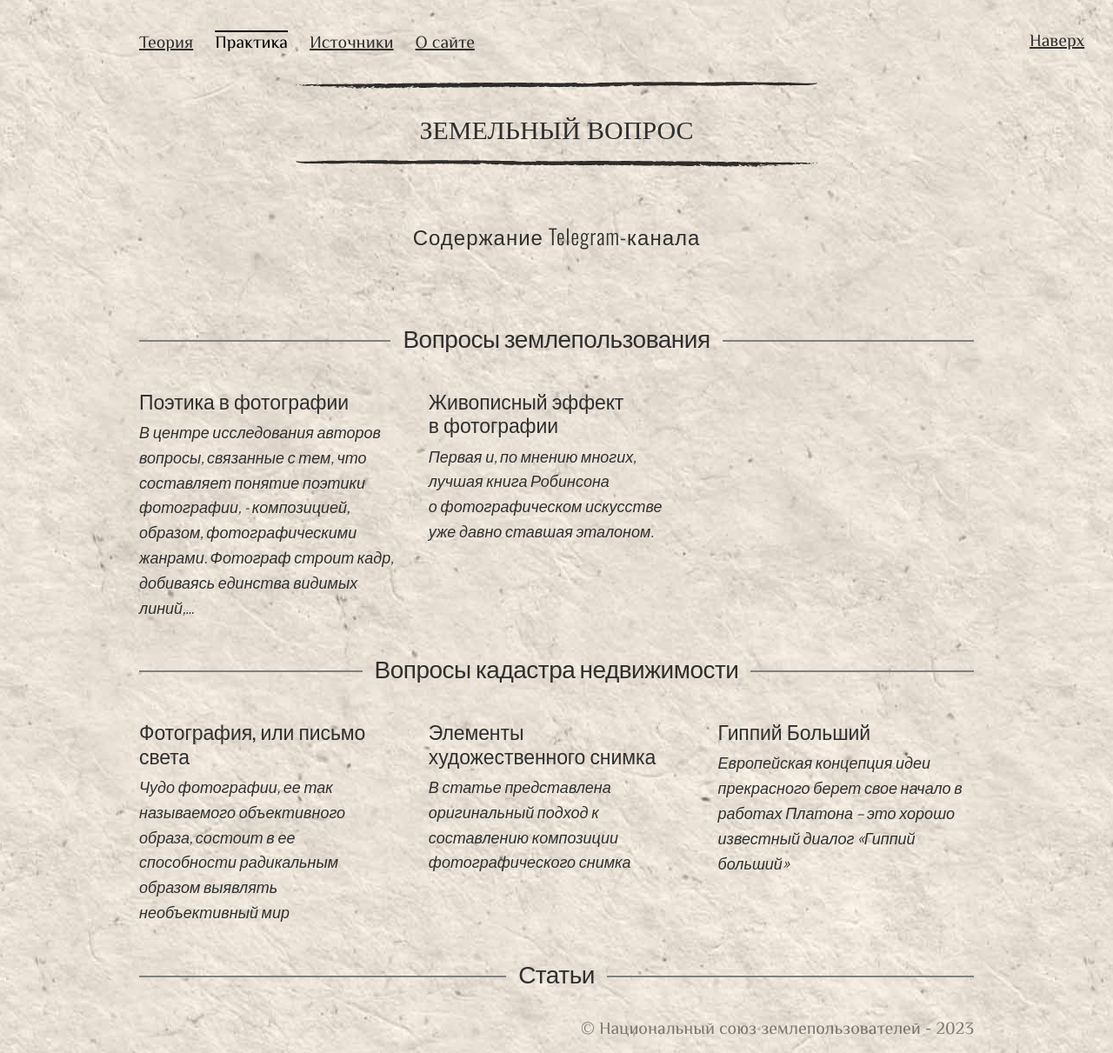
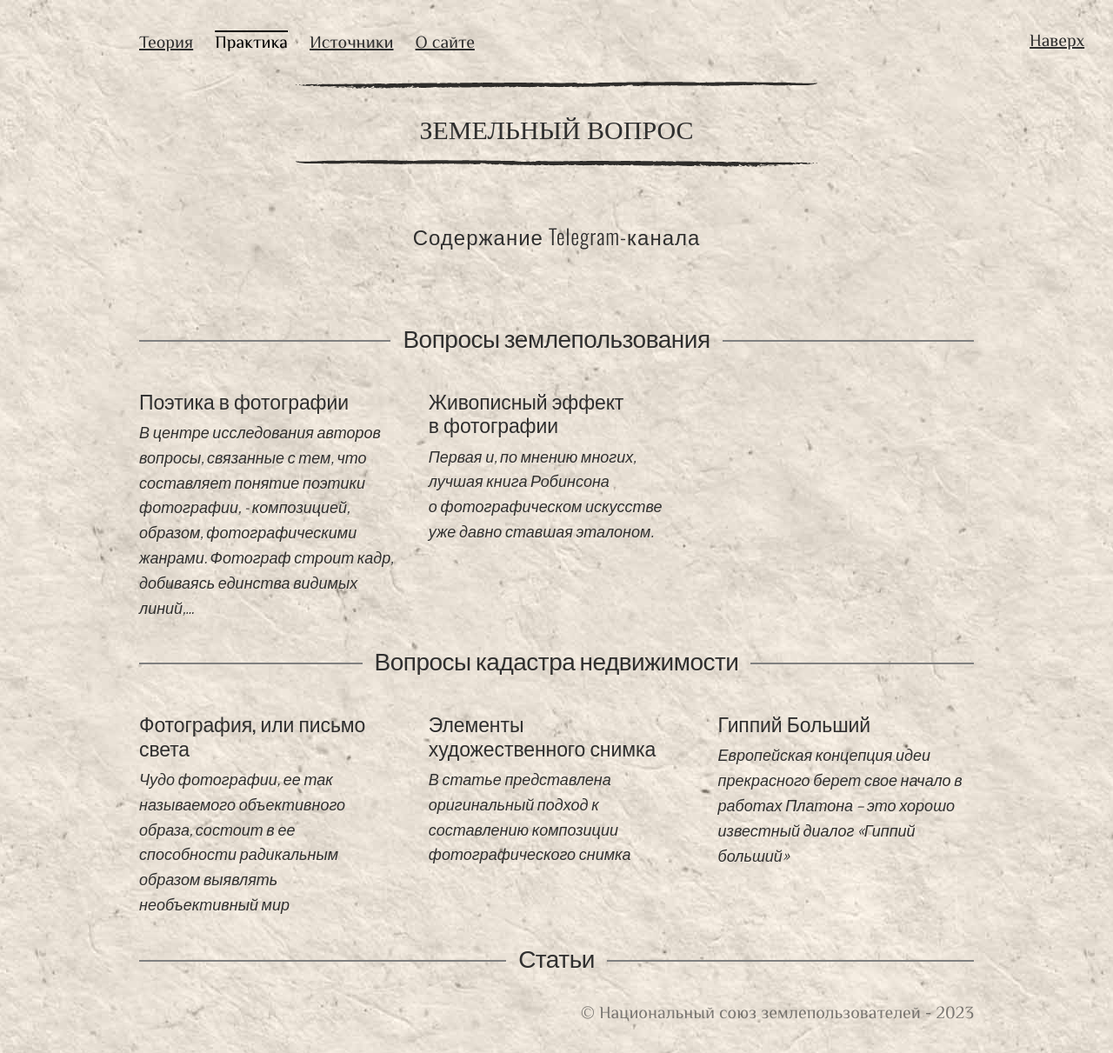
Before and after one commit to SergSi/land-use-art, a Jekyll site: the page built from pages/docs.md, in a window 1280 px wide. Shown: the whole page at 87% size. Built offline with Jekyll 4.4.1, drawn with Linux system fonts in a browser that asks for light colours; some web fonts are replaced.

Commit message:
Update list_docs.html

```diff
--- a/_includes/list_docs.html
+++ b/_includes/list_docs.html
@@ -14,7 +14,7 @@
         <div class="four columns">
           <a href="{{ site.baseurl }}{{ post.url }}" class="link">
           <h4 style="margin-bottom: -0.5em; line-height: 1.2; font-weight: 400">{{ post.title }}</h4>
-          <div style="margin-bottom: 10px; line-height: 1.4em;" class="left">
+          <div style="margin-bottom: 1px; line-height: 1.4em;" class="left">
             {% if post.abstract %}<h6 style="font-style: italic; margin-bottom: 0em;">{{ post.abstract | truncatewords:25 }}{% else %}{{ post.content | truncatewords:25 | strip_newlines }}{% endif %}</h6>
           </div>
           </a>
```
